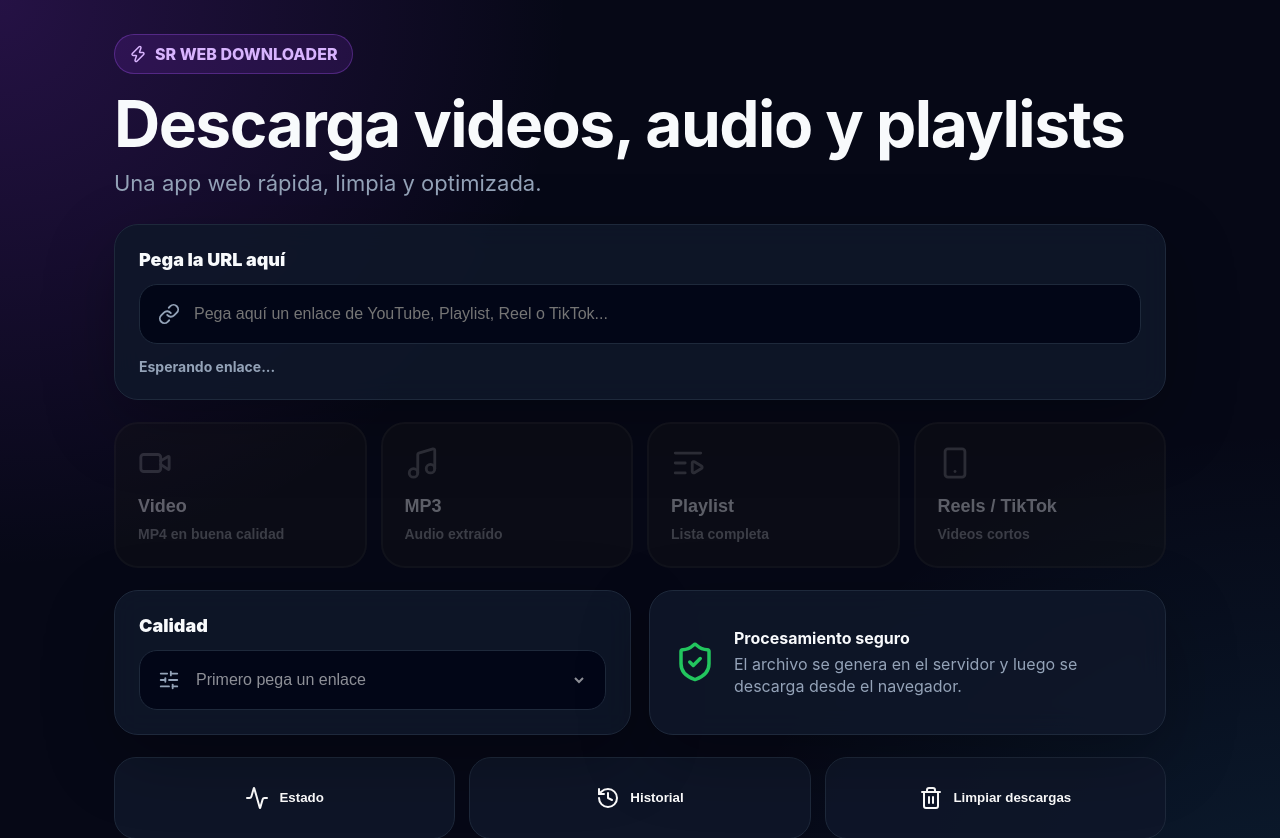
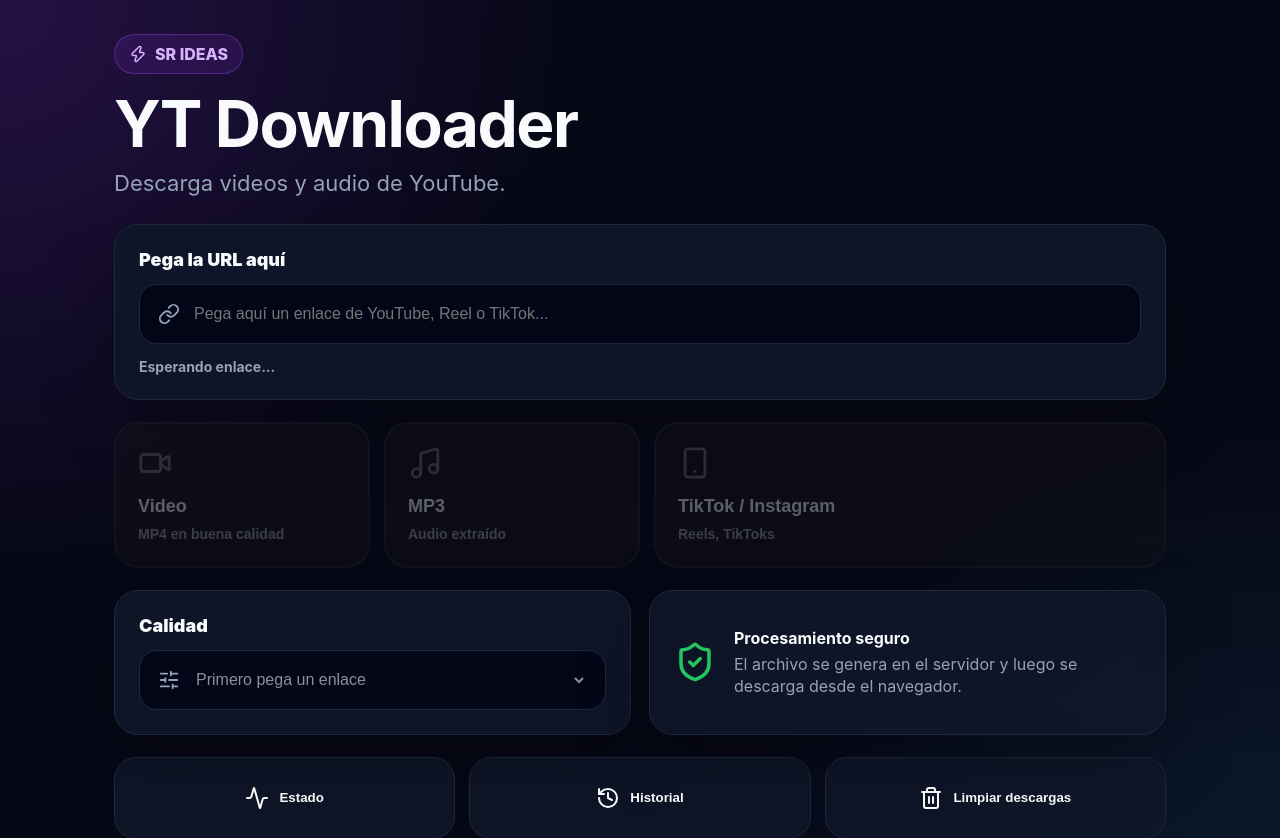
Before and after one commit to steve-sr/yt-dlp-web, a Flask app: page / in a window 1280 px wide. Shown: the top 838 px of the page. Run offline with Flask 3, Linux system fonts and the light colour scheme; the visitor is signed in with stand-in values (Sample User, id 1); some libraries are stand-ins or nearby versions.

Commit message:
feat: update UI elements and improve allowed types handling

```diff
--- a/static/script.js
+++ b/static/script.js
@@ -317,10 +317,15 @@ async function loadInfoAutomatically(url) {
 
     $("preview").classList.remove("hidden");
 
-    enableAllowedTypes(
-      data.allowed_types || ["video", "mp3"],
-      data.default_type || "video"
+    const allowed = (data.allowed_types || ["video", "mp3"]).filter(
+      (type) => type !== "playlist"
     );
+
+    const defaultType = data.default_type === "playlist"
+      ? "video"
+      : data.default_type || "video";
+
+    enableAllowedTypes(allowed, defaultType);
 
     setAutoStatus(
       "success",
--- a/static/style.css
+++ b/static/style.css
@@ -213,7 +213,7 @@ button:hover {
 
 .types {
   display: grid;
-  grid-template-columns: repeat(4, 1fr);
+  grid-template-columns: 1fr 1fr 2fr;
   gap: 14px;
   margin: 22px 0;
 }
@@ -996,3 +996,27 @@ select:disabled {
     #020617;
   color: #ffffff;
 }
+
+.type-wide {
+  min-width: 0;
+}
+
+@media (max-width: 850px) {
+  .types {
+    grid-template-columns: 1fr 1fr;
+  }
+
+  .type-wide {
+    grid-column: span 2;
+  }
+}
+
+@media (max-width: 520px) {
+  .types {
+    grid-template-columns: 1fr;
+  }
+
+  .type-wide {
+    grid-column: span 1;
+  }
+}
--- a/templates/index.html
+++ b/templates/index.html
@@ -3,7 +3,7 @@
 <head>
   <meta charset="UTF-8" />
   <meta name="viewport" content="width=device-width, initial-scale=1.0" />
-  <title>SR WEB DOWNLOADER</title>
+  <title>SR IDEAS | WEB DOWNLOADER</title>
 
   <link rel="stylesheet" href="/static/style.css" />
   <script src="https://unpkg.com/lucide@latest"></script>
@@ -15,11 +15,11 @@
     <section class="hero">
       <div class="badge">
         <i data-lucide="zap"></i>
-        SR WEB DOWNLOADER
+        SR IDEAS
       </div>
 
-      <h1>Descarga videos, audio y playlists</h1>
-      <p>Una app web rápida, limpia y optimizada.</p>
+      <h1>YT Downloader</h1>
+      <p>Descarga videos y audio de YouTube.</p>
     </section>
 
     <section class="panel">
@@ -28,7 +28,7 @@
       <div class="input-row single">
         <div class="url-box">
           <i data-lucide="link"></i>
-          <input id="url" type="text" placeholder="Pega aquí un enlace de YouTube, Playlist, Reel o TikTok..." />
+          <input id="url" type="text" placeholder="Pega aquí un enlace de YouTube, Reel o TikTok..." />
         </div>
       </div>
 
@@ -77,16 +77,10 @@
         <span>Audio extraído</span>
       </button>
 
-      <button class="type" data-type="playlist" disabled>
-        <i data-lucide="list-video"></i>
-        <strong>Playlist</strong>
-        <span>Lista completa</span>
-      </button>
-
-      <button class="type" data-type="reels" disabled>
+      <button class="type type-wide" data-type="reels" disabled>
         <i data-lucide="smartphone"></i>
-        <strong>Reels / TikTok</strong>
-        <span>Videos cortos</span>
+        <strong>TikTok / Instagram</strong>
+        <span>Reels, TikToks</span>
       </button>
     </section>
 
```
